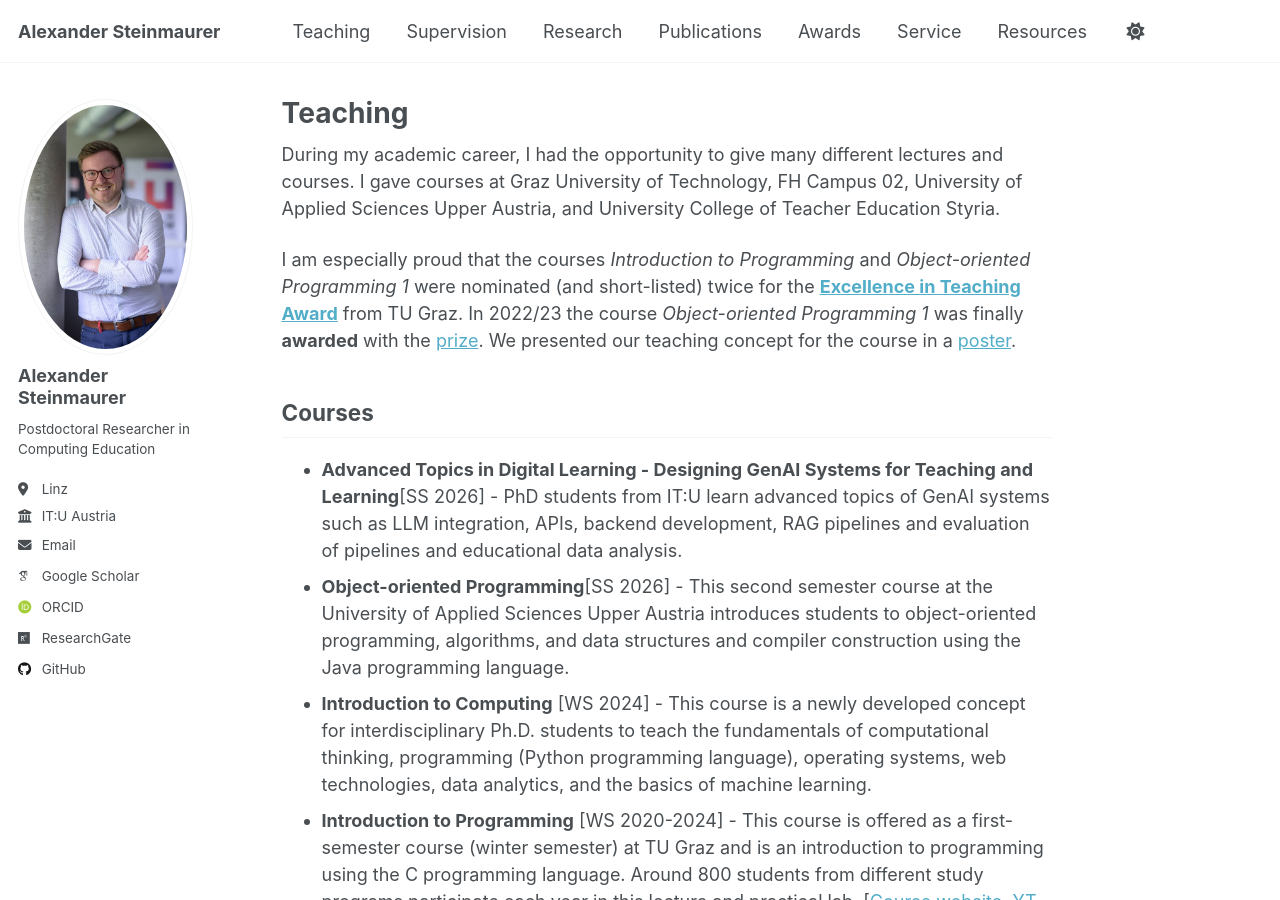
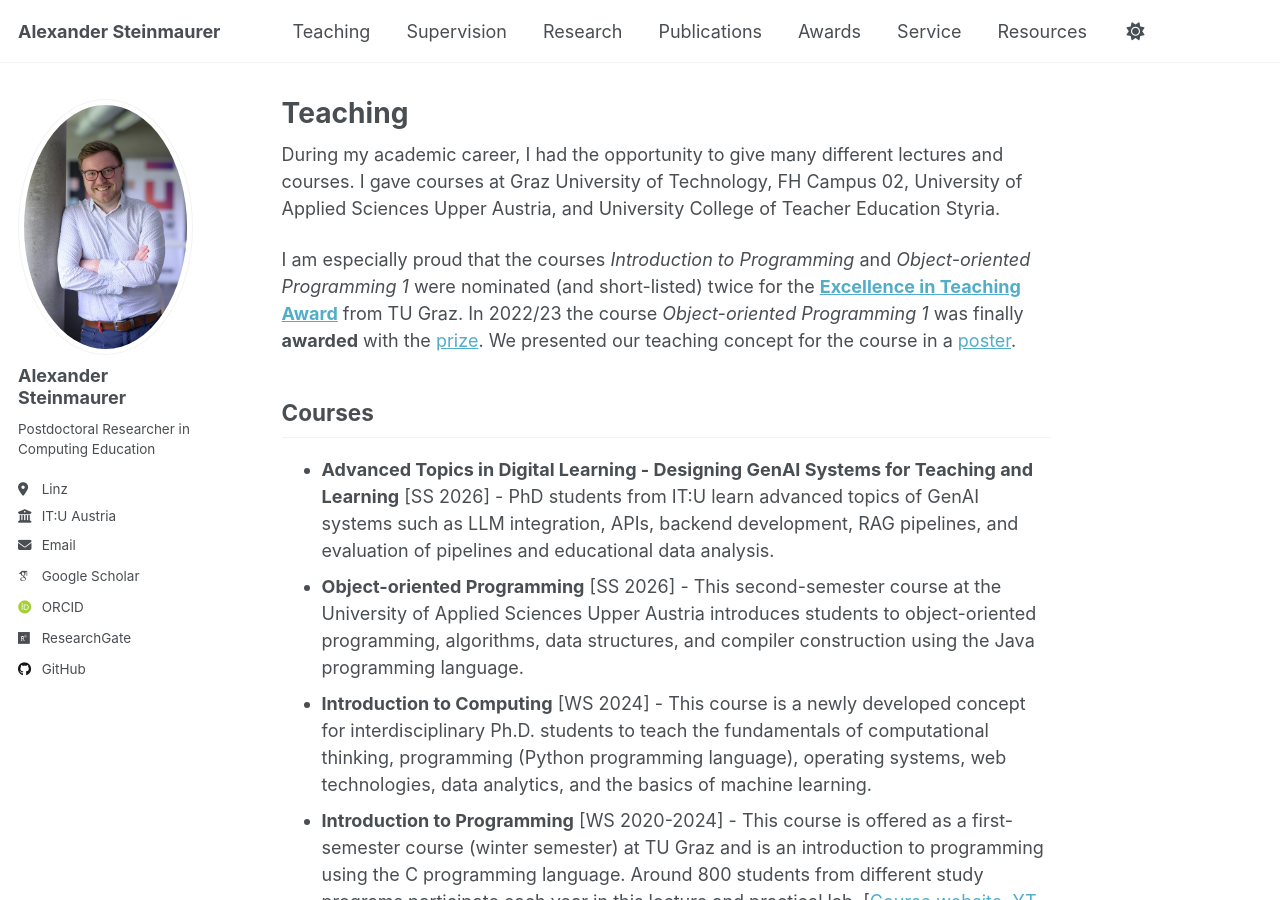
Before and after one commit to xstone93/xstone93.github.io, a Jekyll site: the page built from _pages/teaching.md, in a window 1280 px wide and 900 px high. Built offline with Jekyll 4.4.1, drawn with Linux system fonts in a browser that asks for light colours; some web fonts are replaced; a script that is not in the unit is left out.

Commit message:
Fix formatting and punctuation in teaching.md

```diff
--- a/_pages/teaching.md
+++ b/_pages/teaching.md
@@ -11,8 +11,8 @@ I am especially proud that the courses *Introduction to Programming* and *Object
 In 2022/23 the course *Object-oriented Programming 1* was finally **awarded** with the [prize](https://www.tugraz.at/tu-graz/services/news-stories/tu-graz-news/einzelansicht/article/tu-graz-praemiert-herausragende-wissensvermittlung). We presented our teaching concept for the course in a [poster](https://steinmaurer.cc/awards/2022-pfel.pdf).
 
 ## Courses
-- **Advanced Topics in Digital Learning - Designing GenAI Systems for Teaching and Learning**\[SS 2026\] - PhD students from IT:U learn advanced topics of GenAI systems such as LLM integration, APIs, backend development, RAG pipelines and evaluation of pipelines and educational data analysis.
-- **Object-oriented Programming**\[SS 2026\] - This second semester course at the University of Applied Sciences Upper Austria introduces students to object-oriented programming, algorithms, and data structures and compiler construction using the Java programming language.
+- **Advanced Topics in Digital Learning - Designing GenAI Systems for Teaching and Learning** \[SS 2026\] - PhD students from IT:U learn advanced topics of GenAI systems such as LLM integration, APIs, backend development, RAG pipelines, and evaluation of pipelines and educational data analysis.
+- **Object-oriented Programming** \[SS 2026\] - This second-semester course at the University of Applied Sciences Upper Austria introduces students to object-oriented programming, algorithms, data structures, and compiler construction using the Java programming language.
 - **Introduction to Computing** \[WS 2024\] - This course is a newly developed concept for interdisciplinary Ph.D. students to teach the fundamentals of computational thinking, programming (Python programming language), operating systems, web technologies, data analytics, and the basics of machine learning.
 - **Introduction to Programming** \[WS 2020-2024\]  - This course is offered as a first-semester course (winter semester) at TU Graz and is an introduction to programming using the C programming language. Around 800 students from different study programs participate each year in this lecture and practical lab. \[[Course website](https://coding.tugraz.at/), [YT channel](https://www.youtube.com/@codingtugraz)\]
 - **Object-oriented Programming 1**  \[SS 2021-2024\] - This follow-up course on *Introduction to Programming* is a second-semester course where students learn the fundamentals of object-oriented programming using C++.  \[[Course website](https://coding.tugraz.at/), [YT channel](https://www.youtube.com/@codingtugraz)\]
```
